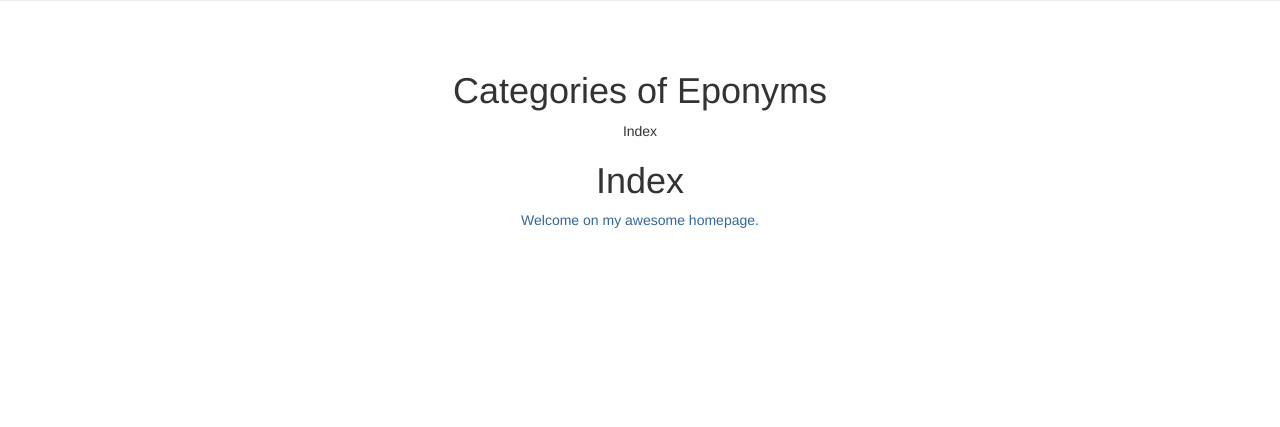
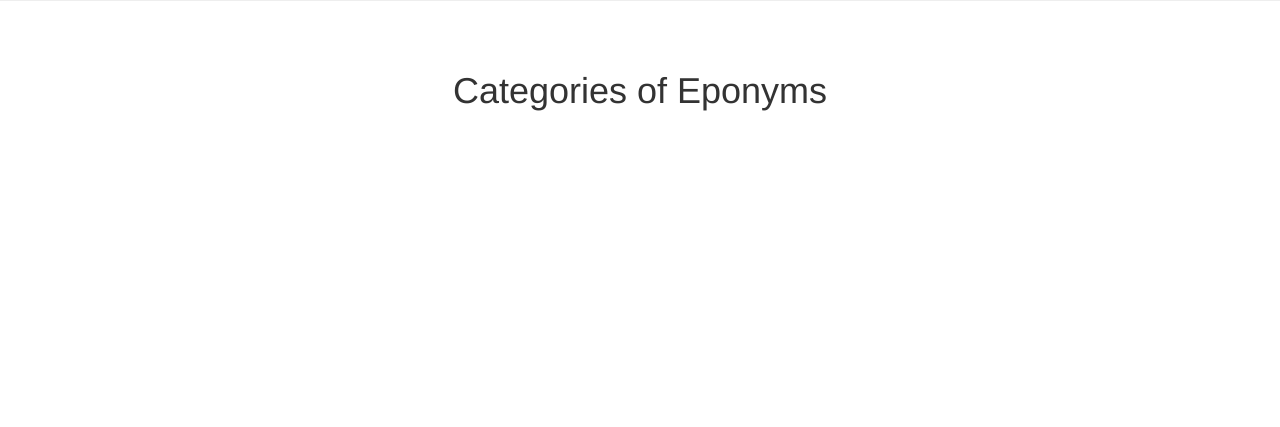
Before and after one commit to HayesAJ83/surgnames01, a Flask app: template templates/02_index.html in a window 1280 px wide. Shown: the part 1599-2026 px from the top of the page. Run offline with Flask 2, Linux system fonts and the light colour scheme; the template is opened without the code that fills it, so the values that code supplies are empty; some libraries are stand-ins or nearby versions.

Commit message:
Add files via upload

```diff
--- a/templates/06_cats.html
+++ b/templates/06_cats.html
@@ -6,19 +6,9 @@
                 <div class="col-lg-12">
                     <h1>Categories of Eponyms</h1>
 
-                {% block title %}Index{% endblock %}
-                {% block head %}
-                  {{ super() }}
-                  <style type="text/css">
-                    .important { color: #336699; }
-                  </style>
-                {% endblock %}
-                {% block content %}
-                  <h1>Index</h1>
-                  <p class="important">
-                    Welcome on my awesome homepage.
-                {% endblock %}
 
+
+                </div>
             </div>
         </div>
     </section>
```
